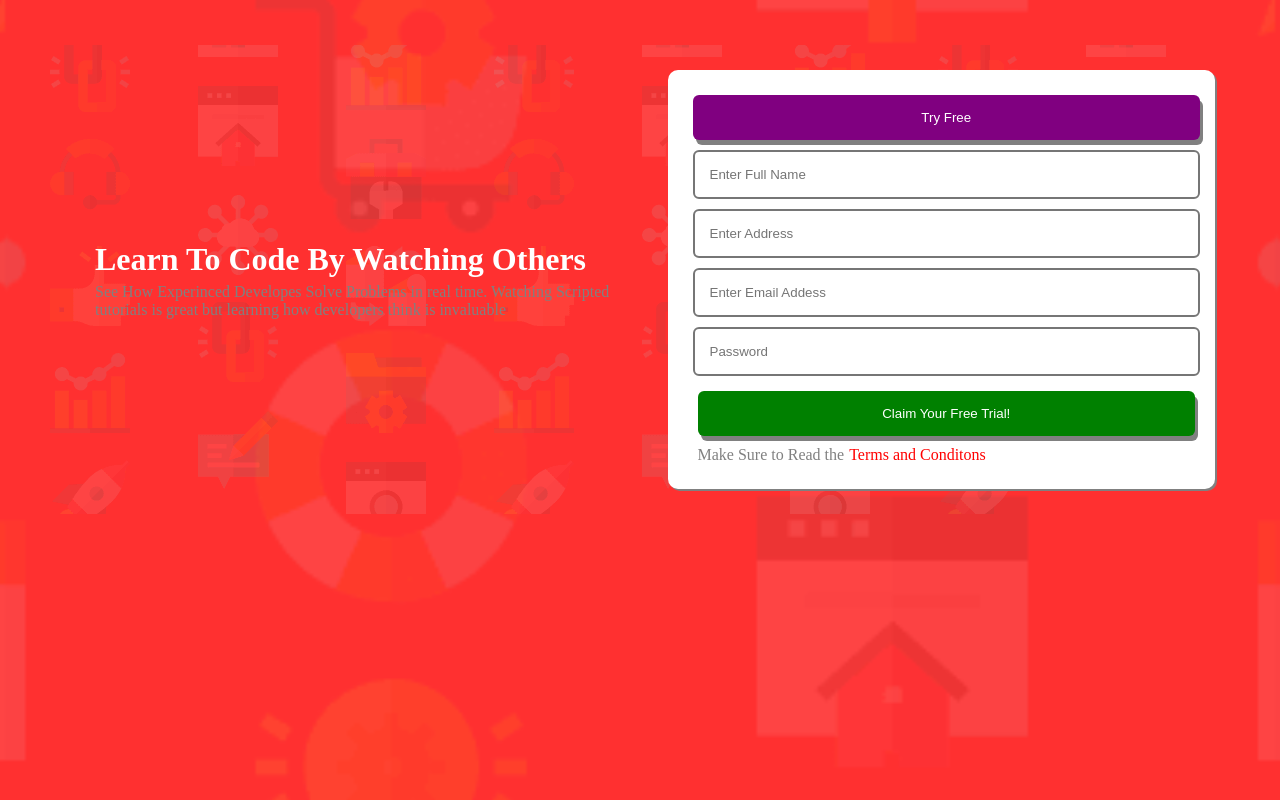
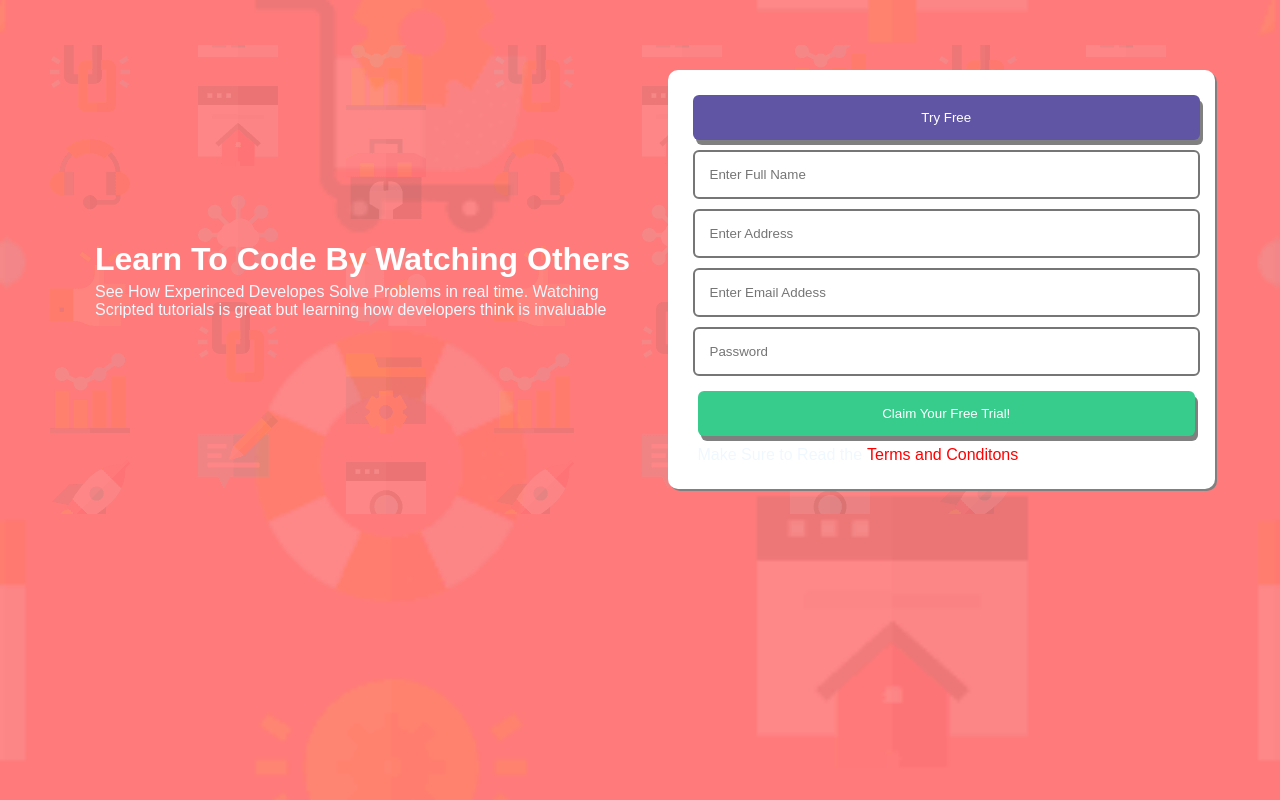
Before and after one commit to raeeceip/CSS-MEDIA, a plain HTML site: page index.html in a window 1280 px wide. Drawn offline with Linux system fonts and the light colour scheme.

Commit message:
Add files via upload

```diff
--- a/styles.css
+++ b/styles.css
@@ -2,6 +2,7 @@
     box-sizing: border-box;
     margin: 5px;
     color:white;
+    font-family: 'Poppins', sans-serif;
 
   }
 
@@ -11,7 +12,7 @@
 
 }
 body{
-  background-color: rgba(255, 0, 0, 0.813);
+  background-color: hsl(0, 100%, 74%);
   background-image: url('bg-intro-mobile.png');
   background-position: center;
   background-size: cover;
@@ -23,11 +24,15 @@ body{
 }
 p{
   align-self: center;
-  color:gray
+  color:aliceblue
 }
 a{
   text-decoration: none;
   color: red;
+}
+input[type=text].error,
+input[type=password].error{
+  content:  url("icon-error.svg");
 }
 form{
   display: inline-block;
@@ -52,14 +57,14 @@ button{
 }
 #btn{
 
-  background-color: rgb(128, 0, 128);
+  background-color: hsl(248, 32%, 49%);
 ;
 }
 #btn2{
-  background-color: green;
+  background-color: hsl(154, 59%, 51%);
 }
 #btn:hover{
-  background-color: rgb(180, 40, 180);
+  background-color: hsl(249, 10%, 26%);
 
 }
 #btn2:hover{
```
